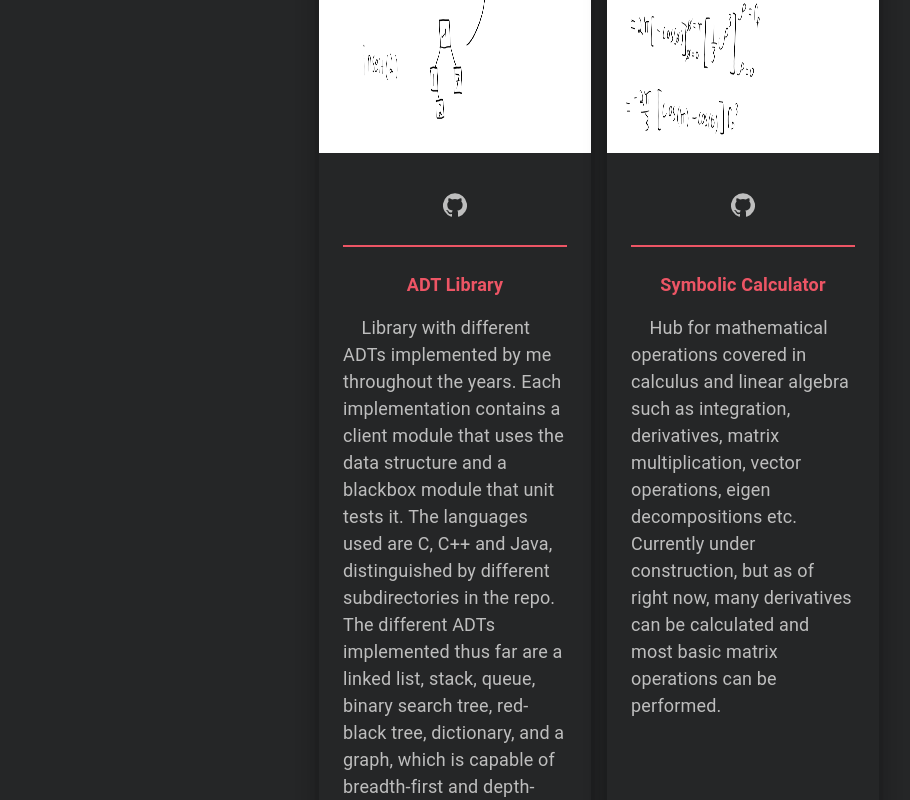
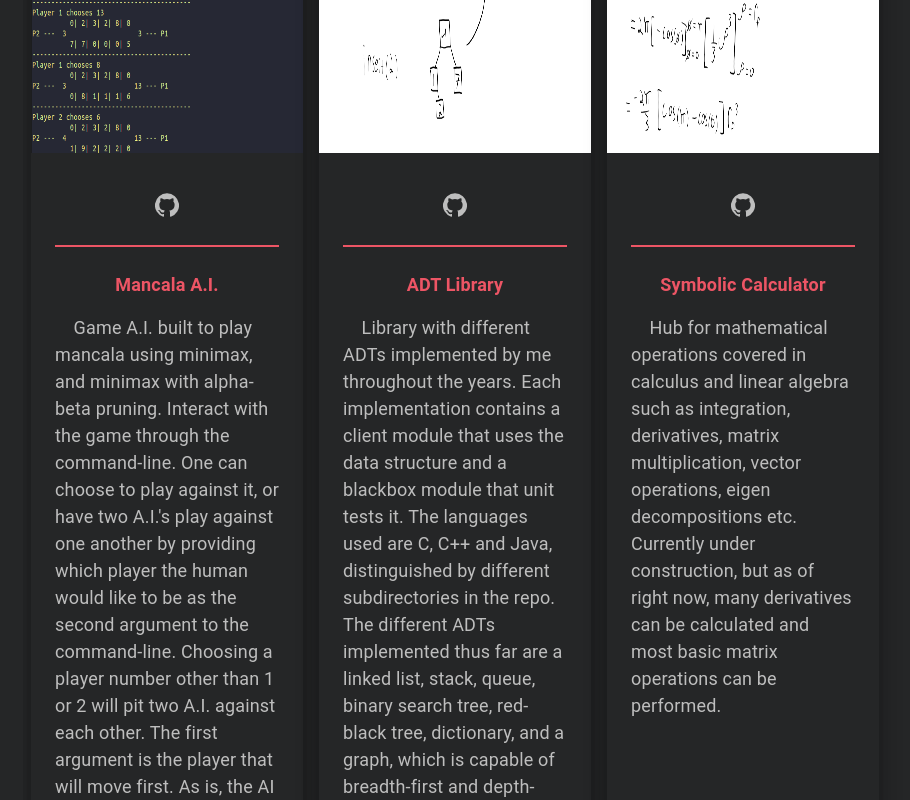
Before and after one commit to Donovanphenry/Donovanphenry, a React (Create React App) app: page /#/JobPortfolio in a window 1280 px wide. Shown: the part 2660-3460 px from the top of the page, without its empty margins (41-951 px from the left). Built offline with nearby package versions, Linux system fonts and the light colour scheme.

Commit message:
Added mancala-ai to portfolio

```diff
--- a/src/Portfolio.js
+++ b/src/Portfolio.js
@@ -14,6 +14,7 @@ import SlugMailGIF from './images/SlugMailGIF.gif';
 import PromoterPredictorModel from './images/PromoterPredictorModel.png';
 import BstAnalysis from './images/BST_Analysis.png';
 import Integral from './images/Integral.png';
+import Mancala_AI from './images/Mancala-AI.png'
 
 /* eslint-disable */
 
@@ -785,9 +786,44 @@ function Portfolio() {
               </Box>
             </Paper>
 
-            <Hidden mdDown>
-              <Box />
-            </Hidden>
+            <Paper className = {classes.jpProjectPaper} elevation = {12}>
+              <Link
+                href = "https://github.com/Donovanphenry/Mancala-AI"
+              >
+                <PortfolioPicture
+                  className = {classes.portfolioPaperPic}
+                  statPicSrc = {Mancala_AI}
+                  dynamPicSrc = {Mancala_AI}
+                />
+              </Link>
+
+              <Box className = {classes.jpProjectInfo}>
+                <Link
+                  href = "https://github.com/Donovanphenry/Mancala-AI"
+                  className = {classes.projectGitHubLink}
+                >
+                  <IconButton color = 'inherit'>
+                    <GitHubIcon />
+                  </IconButton>
+                </Link>
+
+                <Typography className = {classes.jpProjectNameTypog}>
+                  Mancala A.I.
+                </Typography>
+
+                <Typography className = {classes.jpProjectDescTypog}>
+                  &nbsp;&nbsp;&nbsp;&nbsp;Game A.I. built to play mancala
+                  using minimax, and minimax with alpha-beta pruning. Interact
+                  with the game through the command-line. One can choose to play
+                  against it, or have two A.I.'s play against one another by providing
+                  which player the human would like to be as the second argument to the
+                  command-line. Choosing a player number other than 1 or 2 will pit two A.I.
+                  against each other. The first argument is the player that will move first.
+                  As is, the AI will be able to see 6 moves ahead. One change this depth,
+                  but may run into RAM issues if the depth gets too high.
+                </Typography>
+              </Box>
+            </Paper>
 
             <Paper className = {classes.jpProjectPaper} elevation = {12}>
               <Link
```
Also changed, not shown: src/images/Mancala-AI.png (added), 6 other files (tests, documents, lock files or other folders).
